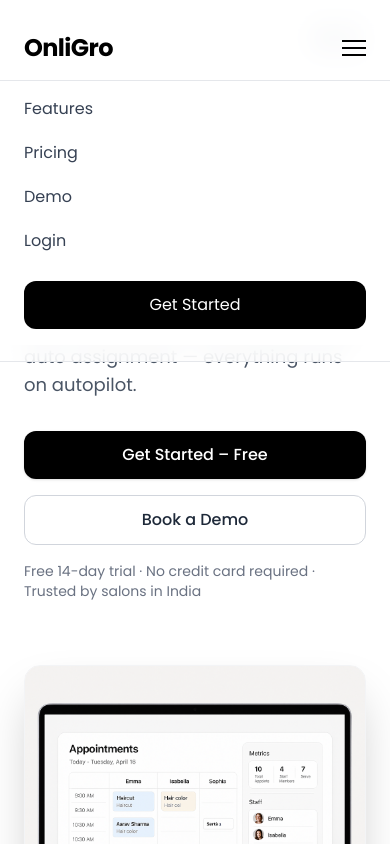
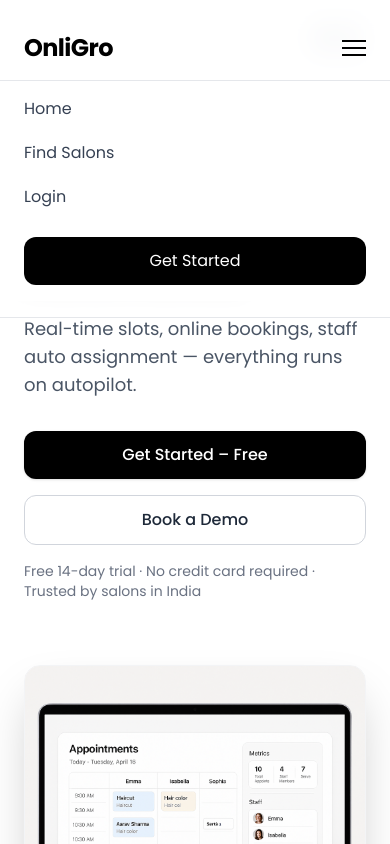
Before and after one commit to myselfRaja/onligro-frontend, a Next.js app: page / in a window 390 px wide. Both pictures are taken after a click on the button 354 px from the left and 48 px from the top of the page. Shown: the top 844 px of the page. Built offline with nearby package versions, Linux system fonts and the light colour scheme.

Commit message:
fixing navling on phone

```diff
--- a/app/landing/components/Navbar.jsx
+++ b/app/landing/components/Navbar.jsx
@@ -63,16 +63,12 @@
   `}
 >
 
-          <a href="#features" className="text-base" onClick={() => setOpen(false)}>
-            Features
+          <a href="/" className="text-base" onClick={() => setOpen(false)}>
+            Home
           </a>
 
-          <a href="#pricing" className="text-base" onClick={() => setOpen(false)}>
-            Pricing
-          </a>
-
-          <a href="#demo" className="text-base" onClick={() => setOpen(false)}>
-            Demo
+          <a href="/salons" className="text-base" onClick={() => setOpen(false)}>
+            Find Salons
           </a>
 
           <a href="/auth/login" className="text-base" onClick={() => setOpen(false)}>
```
